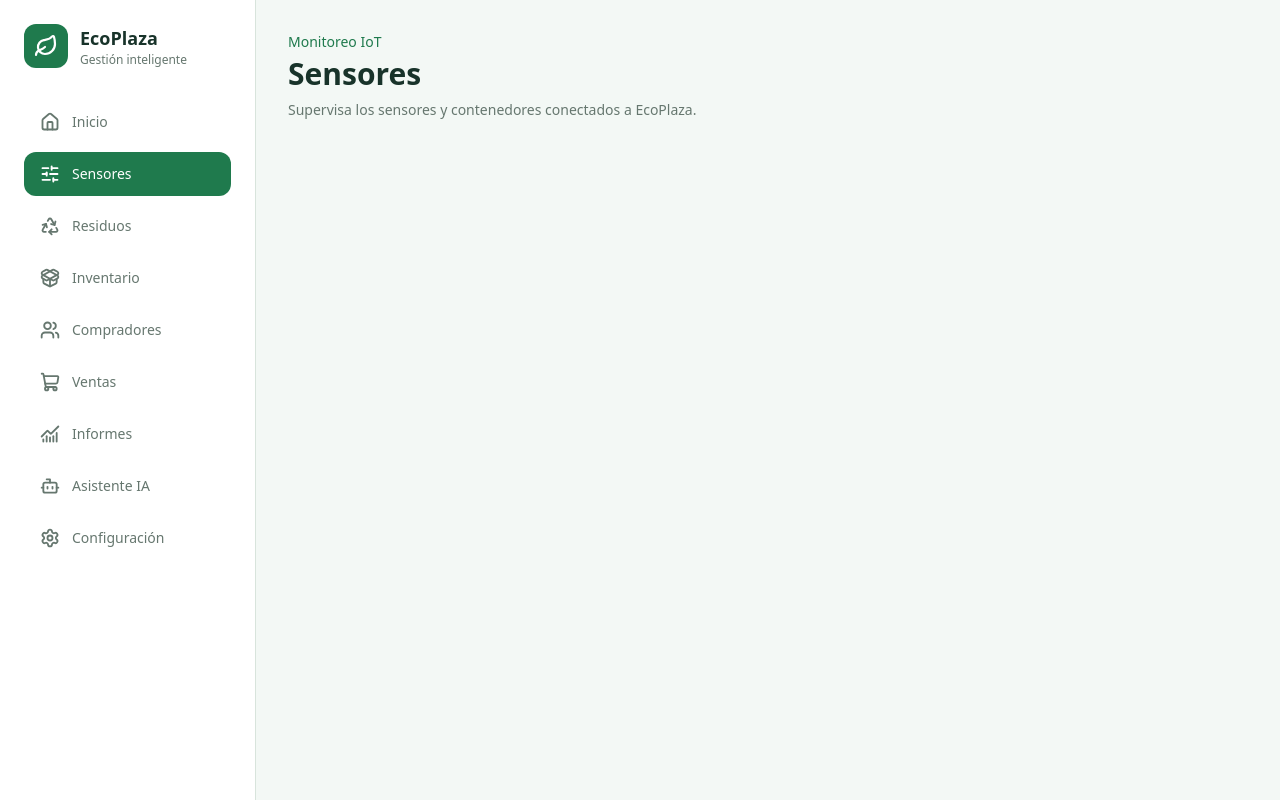
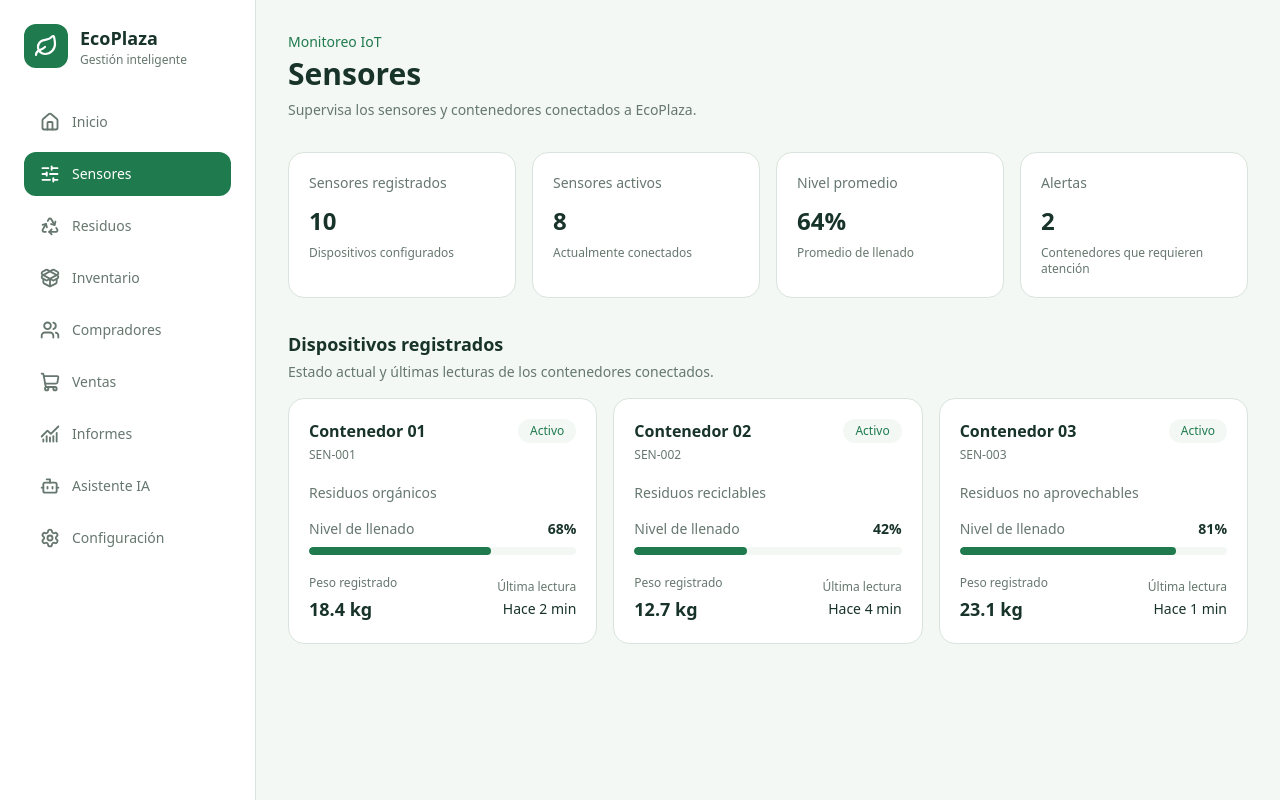
Before and after one commit to luis-sdiaz/ecoplaza-smart-waste-platform, a React (Vite) app in the folder frontend/: page /sensors in a window 1280 px wide. Built offline with nearby package versions, Linux system fonts and the light colour scheme.

Commit message:
feat(frontend): expand sensors monitoring view

```diff
--- /dev/null
+++ b/frontend/src/components/SensorDeviceCard.tsx
@@ -0,0 +1,72 @@
+interface SensorDeviceCardProps {
+  name: string;
+  sensorId: string;
+  category: string;
+  fillLevel: number;
+  weight: number;
+  status: string;
+  lastUpdate: string;
+}
+
+function SensorDeviceCard({
+  name,
+  sensorId,
+  category,
+  fillLevel,
+  weight,
+  status,
+  lastUpdate,
+}: SensorDeviceCardProps) {
+  return (
+    <article className="rounded-2xl border border-ecoplaza-border bg-ecoplaza-surface p-5">
+      <div className="flex items-start justify-between gap-4">
+        <div>
+          <h3 className="text-base font-semibold text-ecoplaza-text">{name}</h3>
+
+          <p className="mt-1 text-xs text-ecoplaza-text-muted">{sensorId}</p>
+        </div>
+
+        <span className="rounded-full bg-ecoplaza-background px-3 py-1 text-xs font-medium text-ecoplaza-primary">
+          {status}
+        </span>
+      </div>
+
+      <div className="mt-5">
+        <p className="text-sm text-ecoplaza-text-muted">{category}</p>
+
+        <div className="mt-4 flex items-center justify-between text-sm">
+          <span className="text-ecoplaza-text-muted">Nivel de llenado</span>
+
+          <span className="font-semibold text-ecoplaza-text">{fillLevel}%</span>
+        </div>
+
+        <div className="mt-2 h-2 overflow-hidden rounded-full bg-ecoplaza-background">
+          <div
+            className="h-full rounded-full bg-ecoplaza-primary"
+            style={{ width: `${fillLevel}%` }}
+          />
+        </div>
+
+        <div className="mt-5 flex items-center justify-between">
+          <div>
+            <p className="text-xs text-ecoplaza-text-muted">Peso registrado</p>
+
+            <p className="mt-1 text-lg font-semibold text-ecoplaza-text">
+              {weight} kg
+            </p>
+          </div>
+
+          <div className="text-right">
+            <p className="text-xs text-ecoplaza-text-muted">Última lectura</p>
+
+            <p className="mt-1 text-sm font-medium text-ecoplaza-text">
+              {lastUpdate}
+            </p>
+          </div>
+        </div>
+      </div>
+    </article>
+  );
+}
+
+export default SensorDeviceCard;
--- a/frontend/src/pages/SensorsPage.tsx
+++ b/frontend/src/pages/SensorsPage.tsx
@@ -1,4 +1,6 @@
+import MetricCard from "../components/MetricCard";
 import PageHeader from "../components/PageHeader";
+import SensorDeviceCard from "../components/SensorDeviceCard";
 
 function SensorsPage() {
   return (
@@ -8,6 +10,75 @@ function SensorsPage() {
         title="Sensores"
         description="Supervisa los sensores y contenedores conectados a EcoPlaza."
       />
+
+      <div className="mt-8 grid grid-cols-4 gap-4">
+        <MetricCard
+          title="Sensores registrados"
+          value="10"
+          description="Dispositivos configurados"
+        />
+
+        <MetricCard
+          title="Sensores activos"
+          value="8"
+          description="Actualmente conectados"
+        />
+
+        <MetricCard
+          title="Nivel promedio"
+          value="64%"
+          description="Promedio de llenado"
+        />
+
+        <MetricCard
+          title="Alertas"
+          value="2"
+          description="Contenedores que requieren atención"
+        />
+      </div>
+      <div className="mt-8">
+        <div>
+          <h2 className="text-lg font-semibold text-ecoplaza-text">
+            Dispositivos registrados
+          </h2>
+
+          <p className="mt-1 text-sm text-ecoplaza-text-muted">
+            Estado actual y últimas lecturas de los contenedores conectados.
+          </p>
+        </div>
+
+        <div className="mt-4 grid grid-cols-3 gap-4">
+          <SensorDeviceCard
+            name="Contenedor 01"
+            sensorId="SEN-001"
+            category="Residuos orgánicos"
+            fillLevel={68}
+            weight={18.4}
+            status="Activo"
+            lastUpdate="Hace 2 min"
+          />
+
+          <SensorDeviceCard
+            name="Contenedor 02"
+            sensorId="SEN-002"
+            category="Residuos reciclables"
+            fillLevel={42}
+            weight={12.7}
+            status="Activo"
+            lastUpdate="Hace 4 min"
+          />
+
+          <SensorDeviceCard
+            name="Contenedor 03"
+            sensorId="SEN-003"
+            category="Residuos no aprovechables"
+            fillLevel={81}
+            weight={23.1}
+            status="Activo"
+            lastUpdate="Hace 1 min"
+          />
+        </div>
+      </div>
     </section>
   );
 }
```
